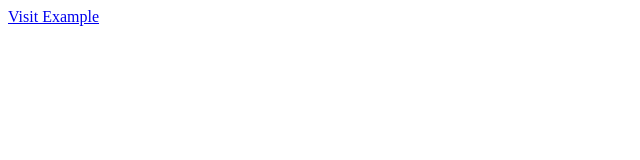
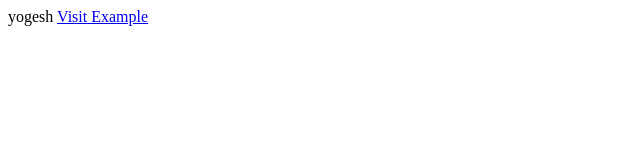
Before and after one commit to Yogesh2072/Feature-branch-demo, a plain HTML site: page header.html in a window 1280 px wide. Shown: the whole page, without its empty margins (0-640 px from the left). Drawn offline with Linux system fonts and the light colour scheme.

Commit message:
added yogesh

```diff
--- a/header.html
+++ b/header.html
@@ -1,3 +1,3 @@
 <!DOCTYPE html>
-<html lang="en"></html>
+<html lang="en">yogesh</html>
 <a href="https://www.example.com">Visit Example</a>
```
